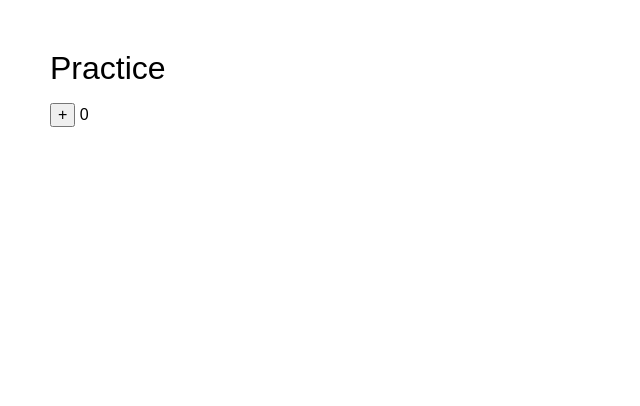
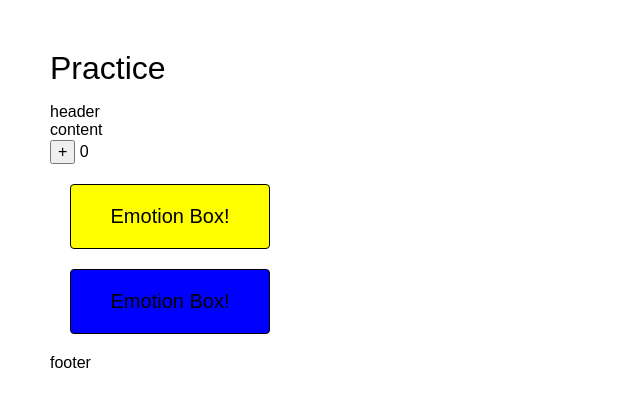
Before and after one commit to devjangdae/todoapp, a React (Create React App) app: page /practice in a window 1280 px wide. Shown: the top 406 px of the page, without its empty margins (0-640 px from the left). Built offline with nearby package versions, Linux system fonts and the light colour scheme; a web font is replaced by a local one.

Commit message:
add emotion, import 라인정리

```diff
--- a/package.json
+++ b/package.json
@@ -4,6 +4,9 @@
   "private": true,
   "dependencies": {
     "@ant-design/icons": "^5.0.0",
+    "@emotion/css": "^11.10.5",
+    "@emotion/react": "^11.10.5",
+    "@emotion/styled": "^11.10.5",
     "@reduxjs/toolkit": "^1.9.2",
     "@testing-library/jest-dom": "^5.14.1",
     "@testing-library/react": "^13.0.0",
--- a/src/App.js
+++ b/src/App.js
@@ -1,11 +1,12 @@
 import "./App.css";
-import { Route, Routes } from "react-router-dom";
-import { Navigate } from "react-router-dom";
+import { Route, Routes, Navigate } from "react-router-dom";
 import Main from "./pages/Main";
 import View from "./pages/View";
 import Create from "./pages/Create";
 import Update from "./pages/Update";
 import Practice from "./pages/Practice";
+
+import "antd/dist/reset.css";
 
 function App() {
   return (
--- a/src/pages/Create.js
+++ b/src/pages/Create.js
@@ -2,7 +2,6 @@ import axios from "axios";
 import { useState } from "react";
 import { useNavigate } from "react-router-dom";
 
-import "antd/dist/reset.css";
 import { Button, Layout, Menu, theme, Divider, Card, Space, Input } from "antd";
 import { LeftOutlined, PlusCircleOutlined } from "@ant-design/icons";
 import CanonImage from "./canon_ci.png";
--- a/src/pages/Practice.js
+++ b/src/pages/Practice.js
@@ -1,3 +1,36 @@
+import styled from "@emotion/styled";
+//template literal
+const EmotionBox = styled.div`
+  background-color: yellow;
+  font-size: 20px;
+  width: 200px;
+  padding: 20px;
+  margin: 20px;
+  color: "black";
+  border: 1px solid black;
+  border-radius: 4px;
+  text-align: center;
+  &:hover {
+    background-color: orange;
+  }
+`;
+
+// object
+const EmotionBox2 = styled.div({
+  backgroundColor: "blue",
+  color: "black",
+  fontSize: "20px",
+  width: "200px",
+  padding: "20px",
+  margin: "20px",
+  border: "1px solid black",
+  borderRadius: "4px",
+  textAlign: "center",
+  "&:hover": {
+    backgroundColor: "navy",
+  },
+});
+
 const Counter = () => {
   return (
     <div>
@@ -6,11 +39,24 @@ const Counter = () => {
   );
 };
 
+/** 주석테스트 */
 const Practice = () => {
   return (
     <div style={{ padding: "50px" }}>
       <h1>Practice</h1>
-      <Counter></Counter>
+
+      <div>header</div>
+      <div>
+        content
+        <div>
+          <Counter></Counter>
+          <div className="App">
+            <EmotionBox>Emotion Box!</EmotionBox>
+            <EmotionBox2>Emotion Box!</EmotionBox2>
+          </div>
+        </div>
+      </div>
+      <div>footer</div>
     </div>
   );
 };
--- a/src/pages/Update.js
+++ b/src/pages/Update.js
@@ -1,9 +1,6 @@
 import axios from "axios";
 import { useEffect, useState } from "react";
-import { useNavigate } from "react-router-dom";
-import { useParams } from "react-router-dom";
-
-import "antd/dist/reset.css";
+import { useNavigate, useParams } from "react-router-dom";
 import { Button, Layout, Menu, theme, Divider, Card, Space, Input } from "antd";
 import { LeftOutlined, EditOutlined } from "@ant-design/icons";
 import CanonImage from "./canon_ci.png";
```
Also changed, not shown: src/pages/Main.js (+2 -11 lines), src/pages/View.js (+3 -21 lines), 1 other file (tests, documents, lock files or other folders).
